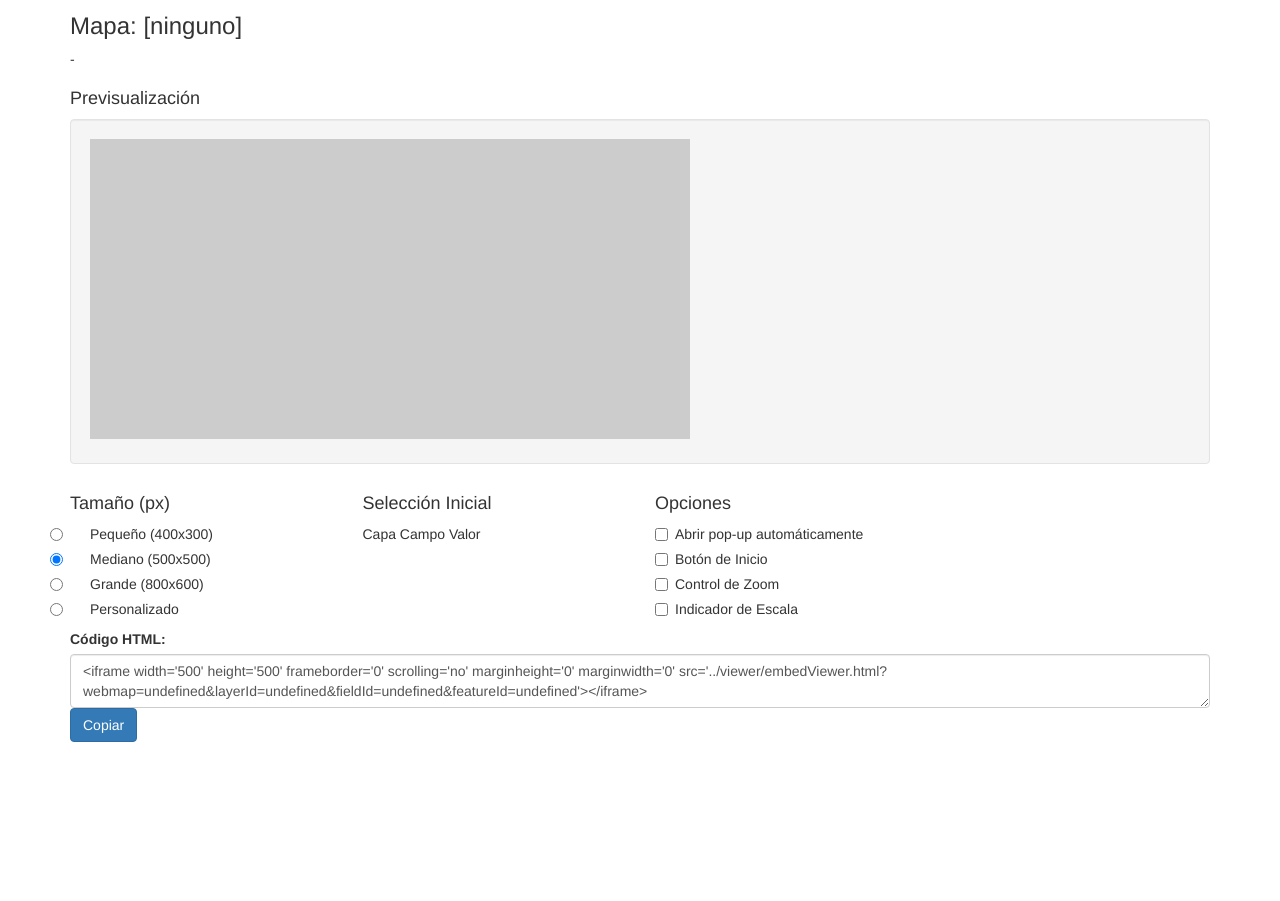
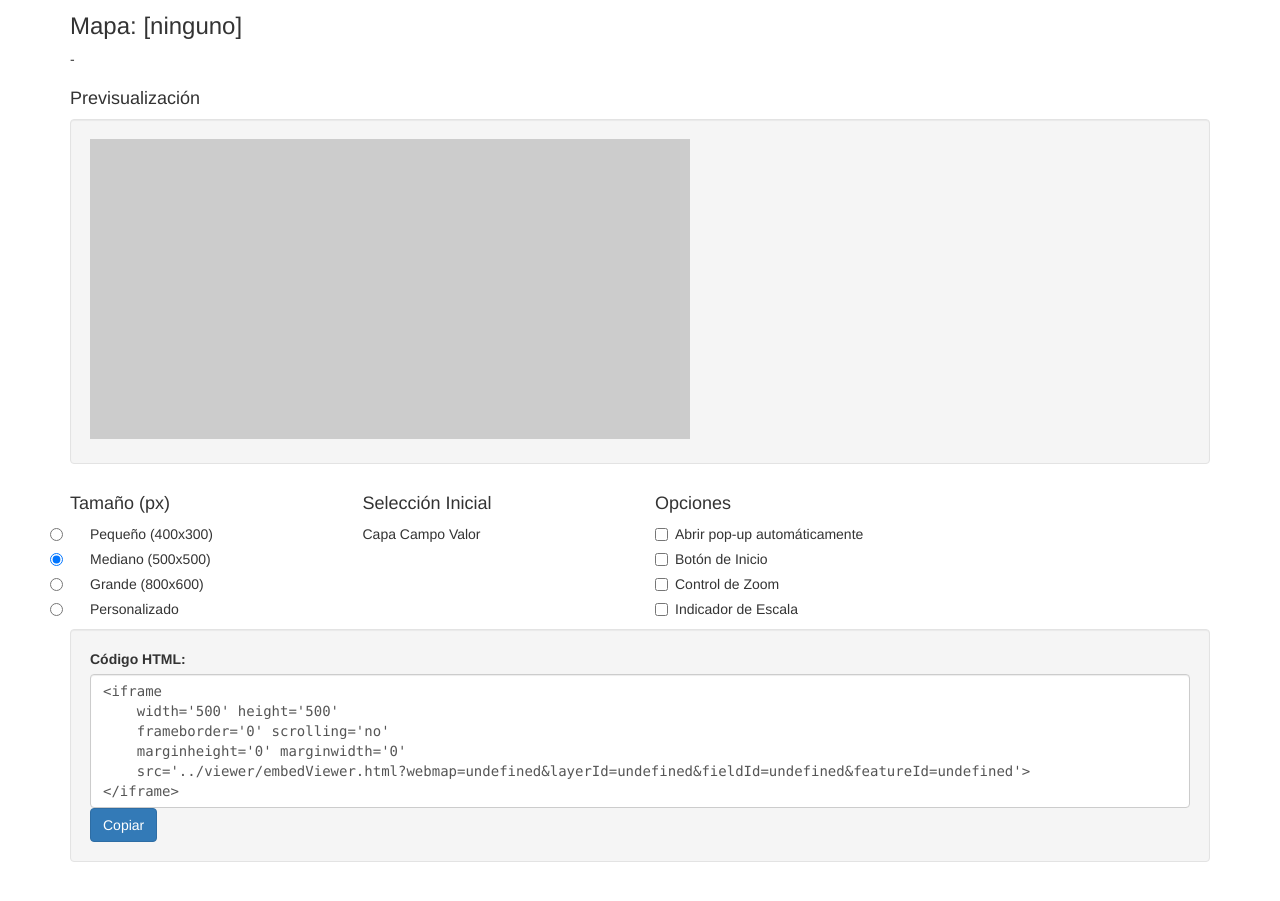
Before and after one commit to jabadia/embed-viewer, a plain HTML site: page url-generator/index.html in a window 1280 px wide. Shown: the part 57-958 px from the top of the page. Before the commit the page ends 819 px from the top, so only its background shows below. Drawn offline with nearby package versions, Linux system fonts and the light colour scheme.

Commit message:
mejoro la presentación del código html para embeber el iframe

```diff
--- a/url-generator/app.js
+++ b/url-generator/app.js
@@ -38,11 +38,14 @@ $(function()
 	{
 		var viewerUrl = buildViewerUrl(uiState);
 
-		var iframeCode = "<iframe " +
-			"width='" + uiState.width + "' " +
-			"height='" + uiState.height + "' " +
-			"frameborder='0' scrolling='no' marginheight='0' marginwidth='0' " +
-			"src='" + viewerUrl + "'></iframe>";
+		var newLine = '\n';
+		var indent = '    ';
+		var iframeCode = "<iframe " + newLine +
+			indent + "width='" + uiState.width + "' " +	"height='" + uiState.height + "' " + newLine +
+			indent + "frameborder='0' scrolling='no'" + newLine +
+			indent +  "marginheight='0' marginwidth='0' " + newLine +
+			indent + "src='" + viewerUrl + "'>" + newLine +
+			"</iframe>";
 
 		return iframeCode;
 	}
@@ -76,7 +79,7 @@ $(function()
 		var uiState = getUIState();
 		var iframeCode = buildIframeCode(uiState);
 
-		$('#embed-code').val(iframeCode);
+		$('#embed-code').text(iframeCode);
 	}
 
 	/* init */
--- a/url-generator/index.html
+++ b/url-generator/index.html
@@ -23,6 +23,10 @@
 		#map-custom-size input {
 			width: 35%;
 			text-align: center;
+		}
+		code {
+			white-space: pre;
+			height: auto !important;
 		}
 	</style>
 </head>
@@ -117,8 +121,11 @@
 
 		<div class="row">
 			<div class="col-sm-12">
-				<label for="embed-code">Código HTML: </label><textarea id="embed-code" class="form-control"></textarea>
-				<button type="button" class="btn btn-primary">Copiar</button>
+				<div class="well">
+					<label for="embed-code">Código HTML: </label>
+					<code id="embed-code" class="form-control"></code>
+					<button type="button" class="btn btn-primary">Copiar</button>
+				</div>
 			</div>
 		</div>
 	</div><!-- container -->
```
